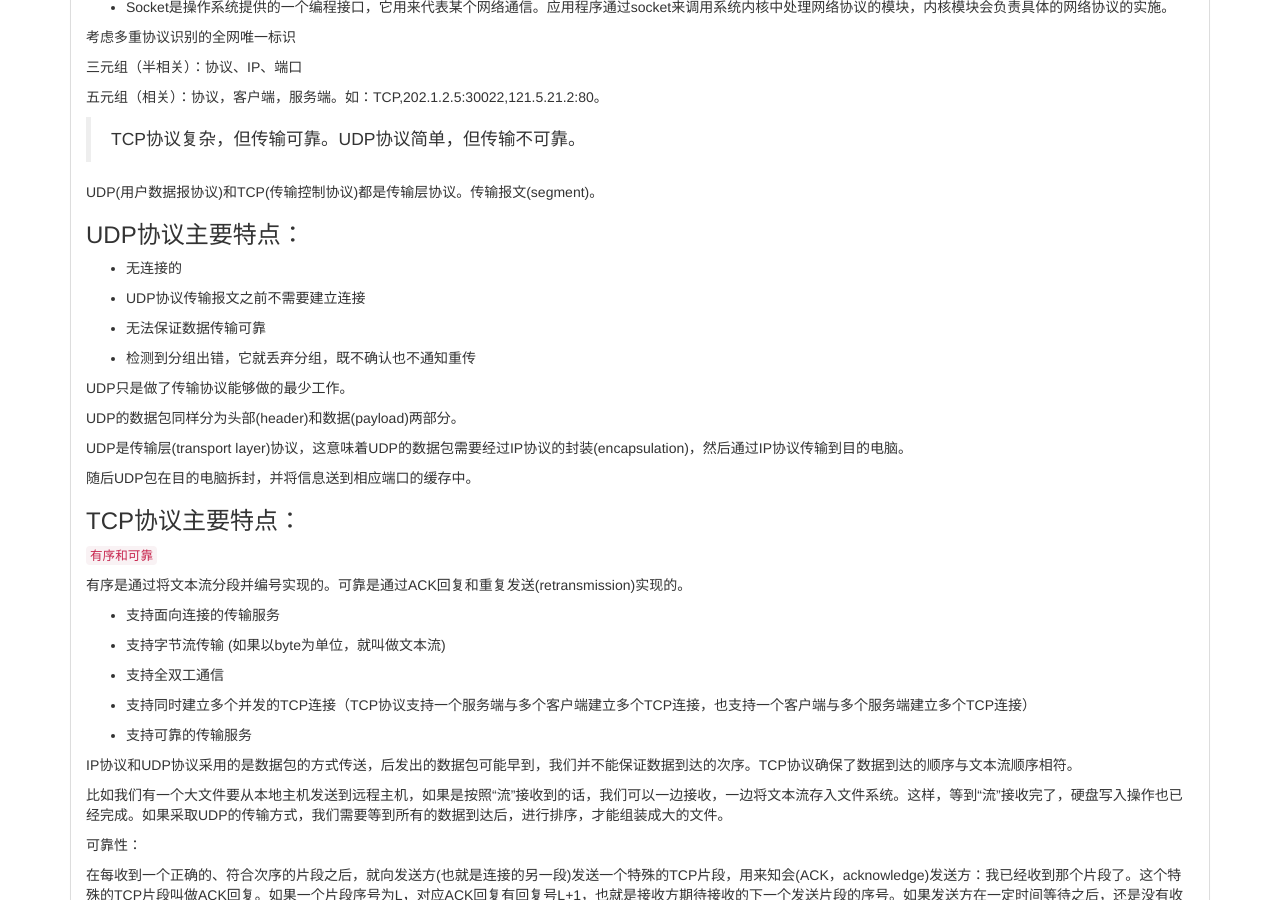
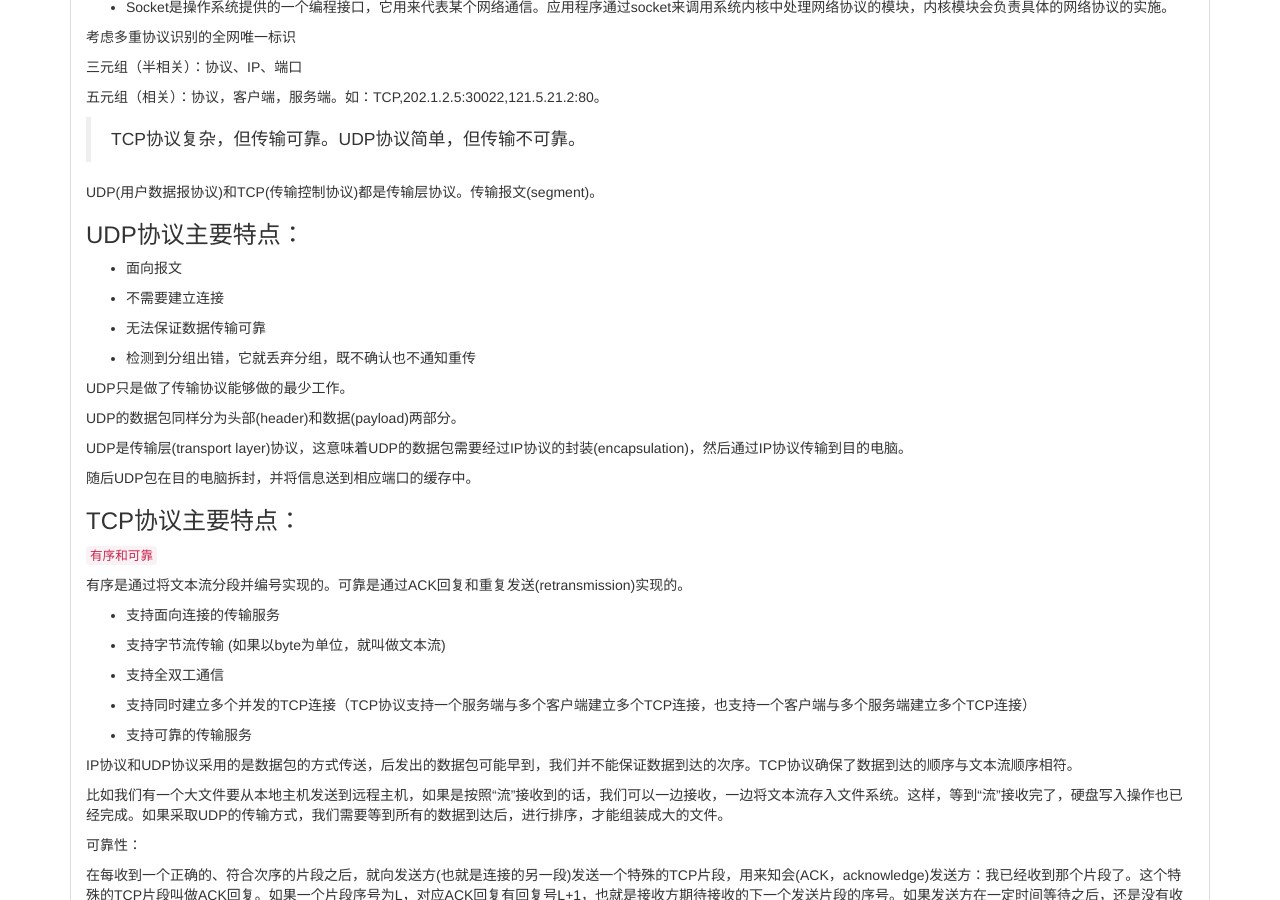
Before and after one commit to kailian/kailian.github.io, a Jekyll site: the page built from _posts/2014-08-28-tcp.md, in a window 1280 px wide and 900 px high, scrolled down 498 px. Built offline with Jekyll 4.4.1, drawn with Linux system fonts in a browser that asks for light colours; nearby versions of some CDN libraries; library files that are not in the unit come from our copies; comment, search, counter and statistics services are not loaded.

Commit message:
【blog】add article

```diff
--- a/_posts/2014-08-28-tcp.md
+++ b/_posts/2014-08-28-tcp.md
@@ -41,9 +41,9 @@ UDP(用户数据报协议)和TCP(传输控制协议)都是传输层协议。传
 
 ### UDP协议主要特点：
 
-- 无连接的
+- 面向报文
 
-- UDP协议传输报文之前不需要建立连接
+- 不需要建立连接
 
 - 无法保证数据传输可靠
 
```
Also changed, not shown: _posts/2014-08-27-code-attention.md (+1 -1 lines).
